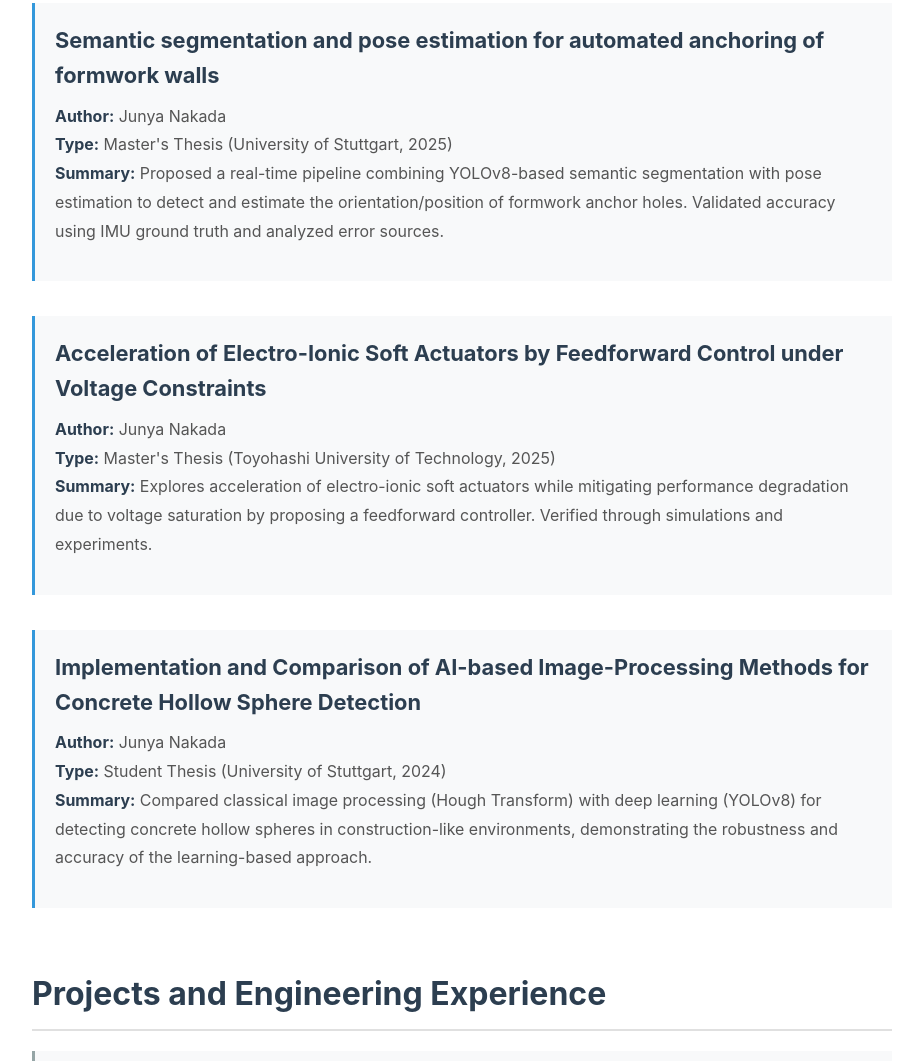
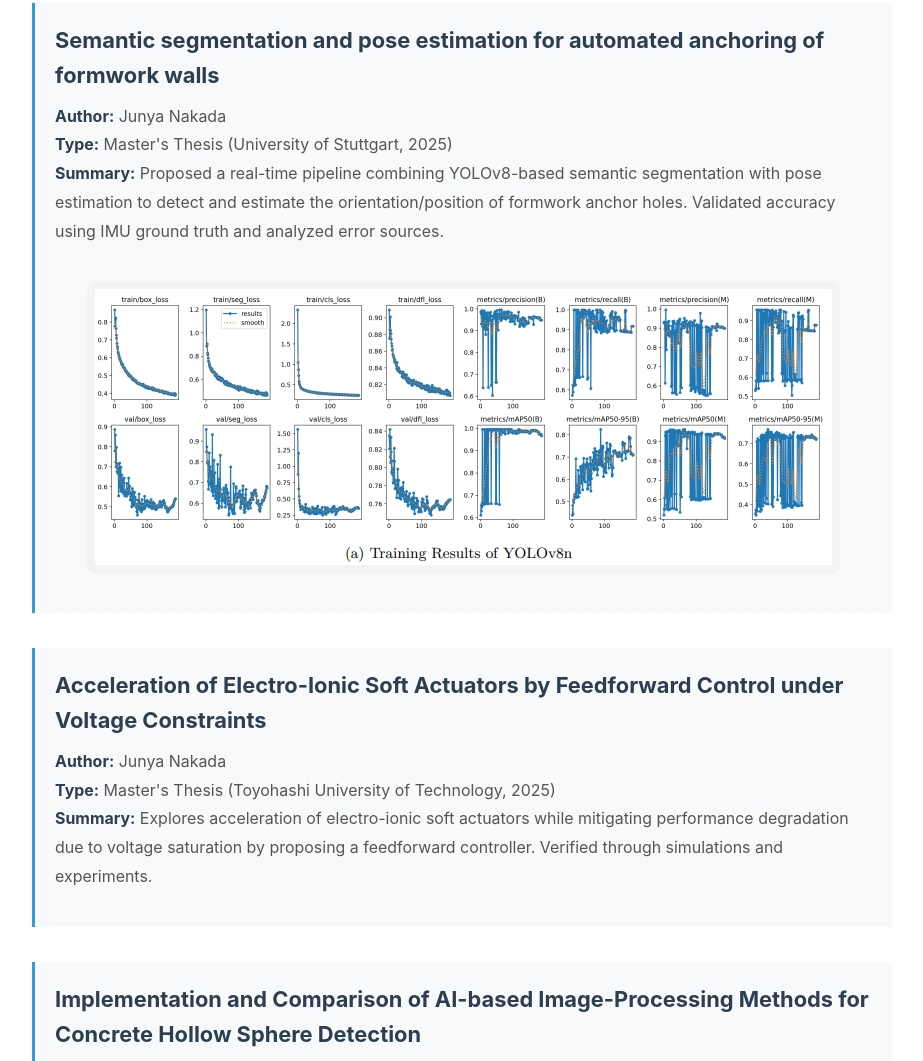
Before and after one commit to junya1208/HP, a plain HTML site: page index.html in a window 1280 px wide. Shown: the part 3354-4415 px from the top of the page, without its empty margins (178-1101 px from the left). Drawn offline with Linux system fonts and the light colour scheme.

Commit message:
adding new image

```diff
--- a/index.html
+++ b/index.html
@@ -133,6 +133,9 @@
             Proposed a real-time pipeline combining YOLOv8-based semantic segmentation with pose estimation to detect and
             estimate the orientation/position of formwork anchor holes. Validated accuracy using IMU ground truth and analyzed error sources.
           </p>
+          <div class="research-image-placeholder">
+            <img src="images/de_master.png" alt="de_master">
+          </div>
         </div>
 
         <div class="publication">
```
